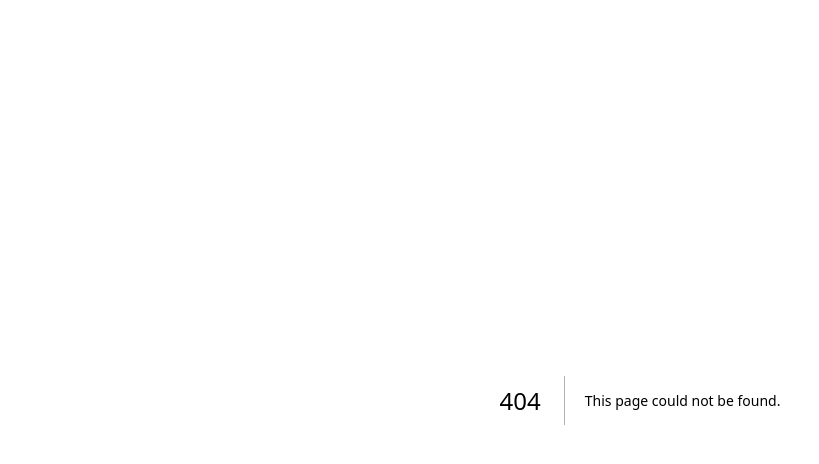
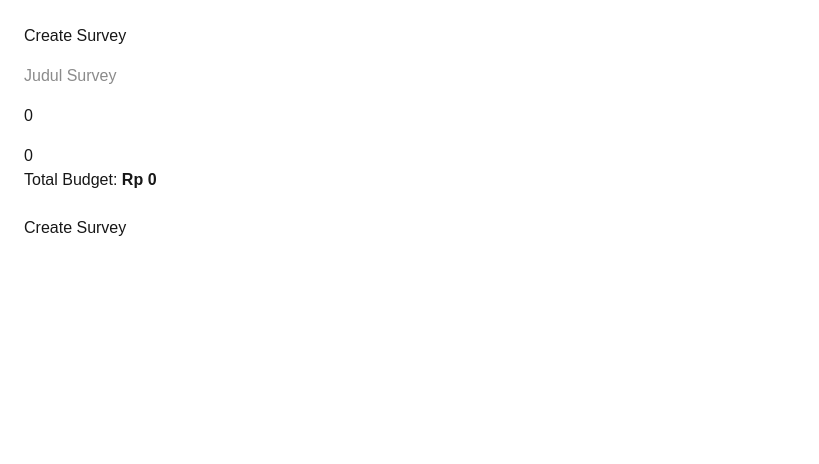
Before and after one commit to Murito-01/voca-app, a Next.js app: page /create-survey in a window 1280 px wide. Before the commit this address had no page. Shown: the top 464 px of the page, without its empty margins (0-819 px from the left). Built offline with nearby package versions, Linux system fonts and the light colour scheme.

Commit message:
feat: create survey flow (API + UI + validation)

```diff
--- /dev/null
+++ b/src/app/api/survey/create/route.ts
@@ -0,0 +1,34 @@
+import { createClient } from '@supabase/supabase-js'
+
+export async function POST(req: Request) {
+    try {
+        const body = await req.json()
+
+        const supabase = createClient(
+            process.env.NEXT_PUBLIC_SUPABASE_URL!,
+            process.env.SUPABASE_SERVICE_ROLE_KEY!
+        )
+
+        const { data, error } = await supabase.rpc('create_survey', {
+            p_creator_id: body.creator_id,
+            p_title: body.title,
+            p_reward_per_response: body.reward_per_response,
+            p_total_responses: body.total_responses
+        })
+
+        if (error) {
+            return Response.json({ error: error.message }, { status: 400 })
+        }
+
+        return Response.json({
+            success: true,
+            survey_id: data
+        })
+
+    } catch (err) {
+        return Response.json(
+            { error: 'Internal server error' },
+            { status: 500 }
+        )
+    }
+}
--- /dev/null
+++ b/src/app/create-survey/page.tsx
@@ -0,0 +1,97 @@
+'use client'
+
+import { useState } from 'react'
+
+export default function CreateSurveyPage() {
+    const [title, setTitle] = useState('')
+    const [reward, setReward] = useState(0)
+    const [total, setTotal] = useState(0)
+    const [loading, setLoading] = useState(false)
+
+    const handleSubmit = async () => {
+
+        if (!title || reward <= 0 || total <= 0) {
+            alert('Isi semua field dengan benar')
+            return
+        }
+
+        setLoading(true)
+
+        try {
+            const res = await fetch('/api/survey/create', {
+                method: 'POST',
+                headers: { 'Content-Type': 'application/json' },
+                body: JSON.stringify({
+                    creator_id: '5f8684c9-32c6-4e2c-85de-ec677afd916f', // 🔥 Sementara hardcode
+                    title: title,
+                    reward_per_response: reward,
+                    total_responses: total
+                })
+            })
+
+            const data = await res.json()
+
+            if (!res.ok) {
+                alert(data.error)
+                return
+            }
+
+            alert('Survey berhasil dibuat! 🎉')
+            console.log('Survey ID:', data.survey_id)
+
+            // reset form
+            setTitle('')
+            setReward(0)
+            setTotal(0)
+
+        } catch (err) {
+            console.error(err)
+            alert('Terjadi error')
+        } finally {
+            setLoading(false)
+        }
+    }
+
+    return (
+        <div style={{ padding: 24 }}>
+            <h1>Create Survey</h1>
+
+            <div style={{ marginTop: 16 }}>
+                <input
+                    type="text"
+                    placeholder="Judul Survey"
+                    value={title}
+                    onChange={(e) => setTitle(e.target.value)}
+                />
+            </div>
+
+            <div style={{ marginTop: 16 }}>
+                <input
+                    type="number"
+                    placeholder="Reward per response"
+                    value={reward}
+                    onChange={(e) => setReward(Number(e.target.value))}
+                />
+            </div>
+
+            <div style={{ marginTop: 16 }}>
+                <input
+                    type="number"
+                    placeholder="Total responden"
+                    value={total}
+                    onChange={(e) => setTotal(Number(e.target.value))}
+                />
+            </div>
+
+            <p>
+                Total Budget: <strong>Rp {reward * total}</strong>
+            </p>
+
+            <div style={{ marginTop: 24 }}>
+                <button onClick={handleSubmit} disabled={loading}>
+                    {loading ? 'Creating...' : 'Create Survey'}
+                </button>
+            </div>
+        </div>
+    )
+}
```
